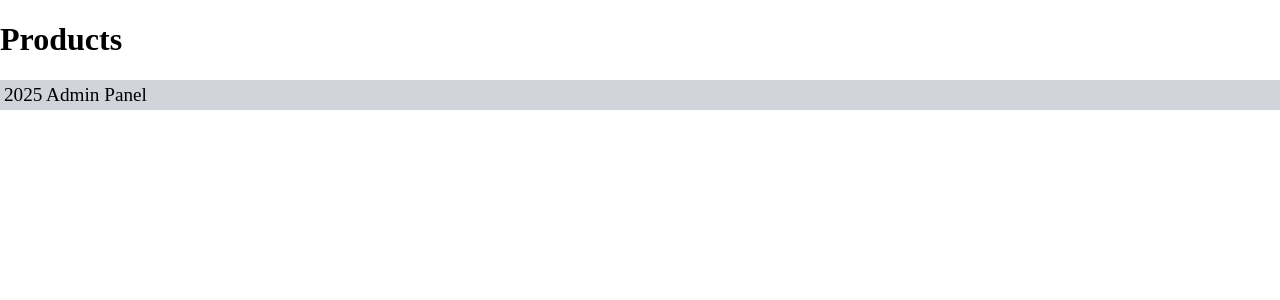
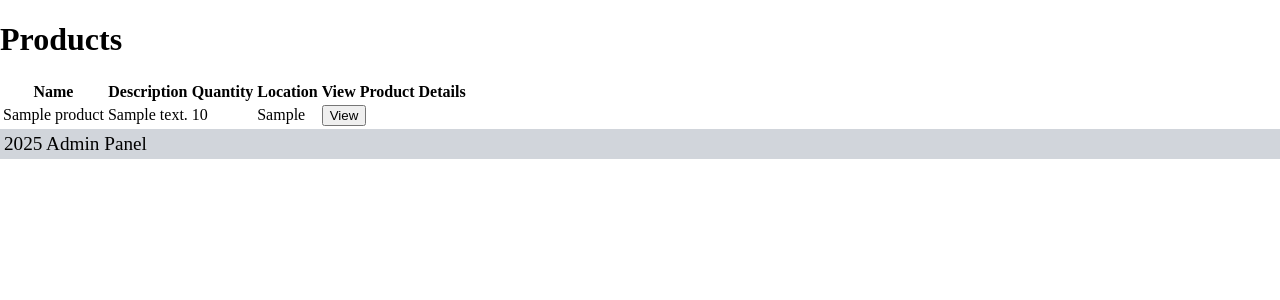
Before and after one commit to james-fitz86/pickle-polona, a Flask app: page /admin/products in a window 1280 px wide. Shown: the part 193-493 px from the top of the page. Run offline with Flask 3, Linux system fonts and the light colour scheme; the visitor is signed in with stand-in values (Sample User, id 1); tables that the repository leaves empty hold one stand-in row (values such as "Sample post").

Commit message:
added jinja loop to display products from the database

```diff
--- a/templates/admin/products.html
+++ b/templates/admin/products.html
@@ -4,4 +4,32 @@
 
 {% block main %}
     <h1>Products</h1>
+        <div class="table-container">
+            <table>
+                <thead>
+                    <tr>
+                    <th>Name</th>
+                    <th>Description</th>
+                    <th>Quantity</th>
+                    <th>Location</th>
+                    <th>View Product Details</th>
+                    </tr>
+                </thead>
+                <tbody>
+                    {% for product in products %}
+                        <tr>
+                        <td>{{ product.name }}</td>
+                        <td>{{ product.description }}</td>
+                        <td>{{ product.stock_quantity }}</td>
+                        <td>{{ product.location }}</td>
+                        <td>
+                            <a href="#">
+                            <button type="button">View</button>
+                            </a>
+                        </td>
+                        </tr>
+                    {% endfor %}
+                </tbody>
+            </table>
+        </div>
 {% endblock %}
```
